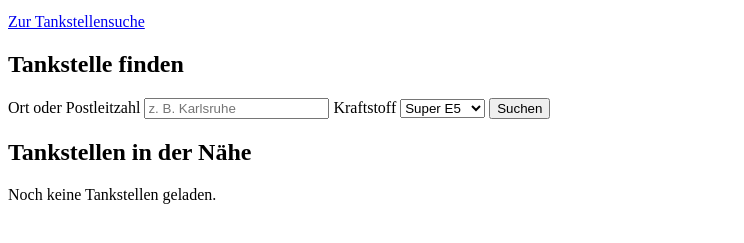
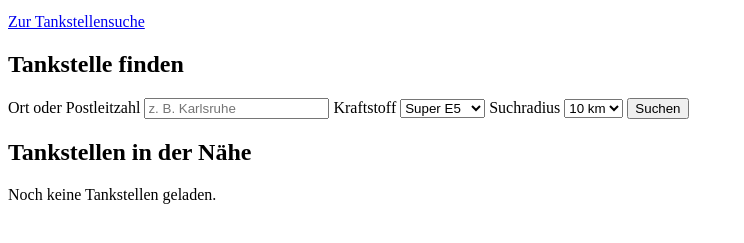
Before and after one commit to FaisonHD/FuelPredict, a plain HTML site: page index.html in a window 1280 px wide. Shown: the part 101-344 px from the top of the page, without its empty margins (0-744 px from the left). Drawn offline with Linux system fonts and the light colour scheme.

Commit message:
Suchradius für Tankstellensuche ergänzen

```diff
--- a/index.html
+++ b/index.html
@@ -27,6 +27,14 @@
           <option value="diesel">Diesel</option>
         </select>
 
+        <label for="radius">Suchradius</label>
+        <select id="radius" name="radius">
+          <option value="5">5 km</option>
+          <option value="10" selected>10 km</option>
+          <option value="20">20 km</option>
+          <option value="50">50 km</option>
+        </select>
+
         <button type="submit">Suchen</button>
       </form>
     </section>
@@ -48,7 +56,8 @@
         return;
       }
       const fuel = form.elements['fuel-type'].selectedOptions[0].textContent;
-      status.textContent = `Suche nach ${fuel}-Preisen in ${location} ist noch nicht verfügbar. Die Datenanbindung folgt.`;
+      const radius = form.elements.radius.value;
+      status.textContent = `Suche nach ${fuel}-Preisen im Umkreis von ${radius} km um ${location} ist noch nicht verfügbar. Die Datenanbindung folgt.`;
     });
   </script>
 </body>
```
